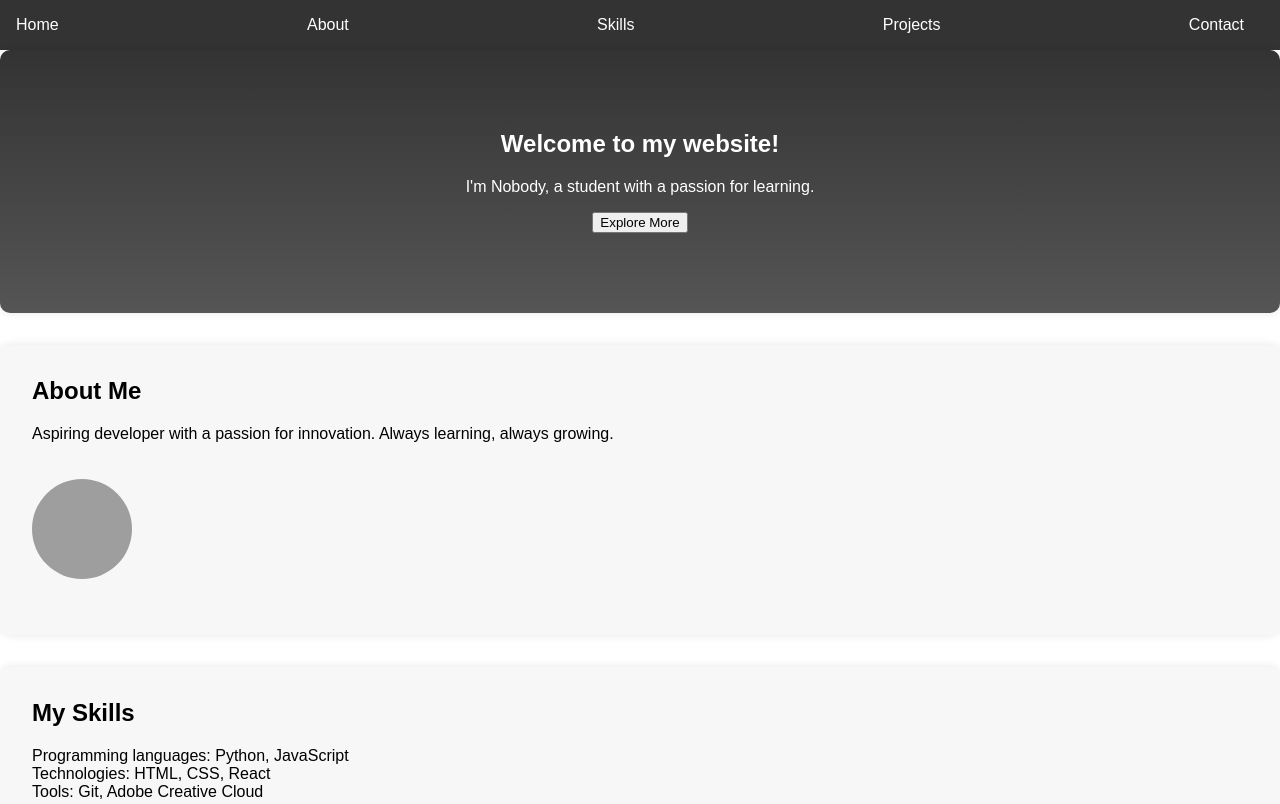
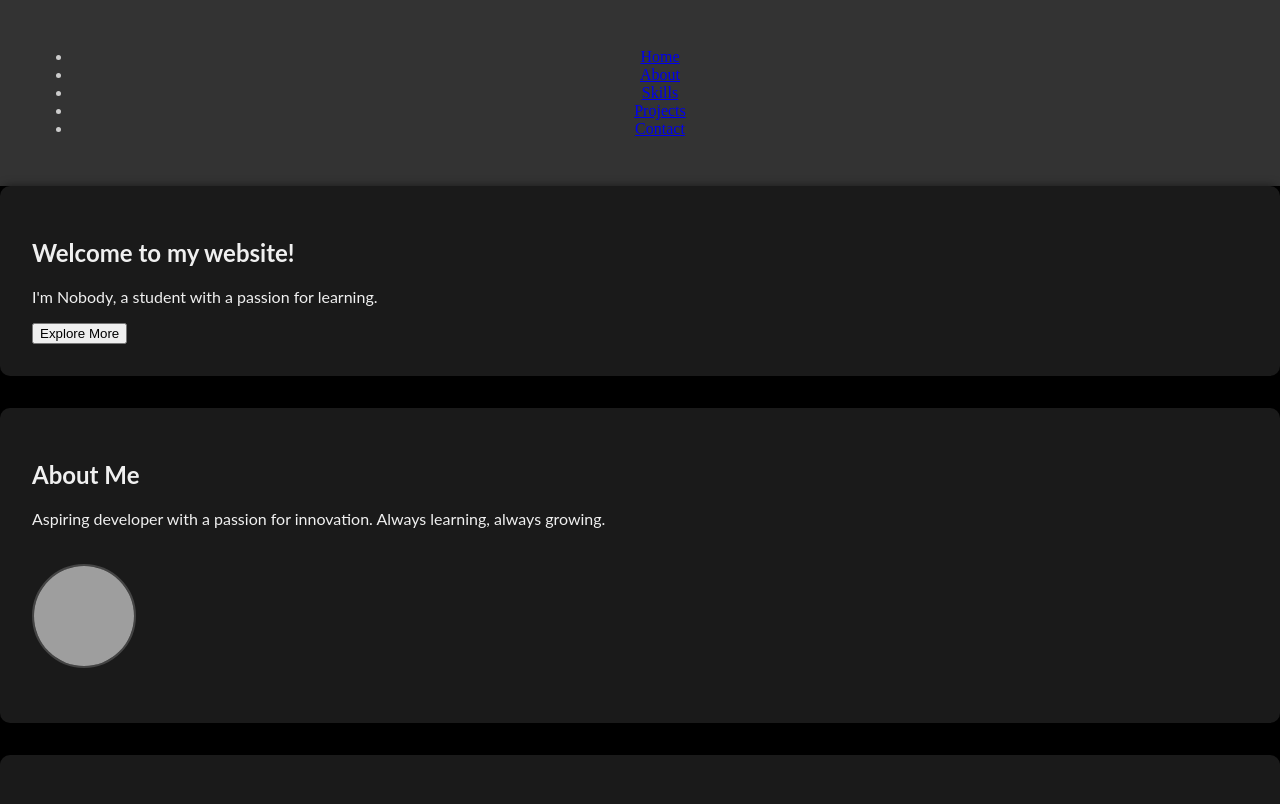
Before and after one commit to NOBODYBOTz/Testing-1, a plain HTML site: page index.html in a window 1280 px wide. Shown: the top 804 px of the page. Drawn offline with Linux system fonts and the light colour scheme; grey boxes are pictures that could not be loaded.

Commit message:
Update styles.css

```diff
--- a/styles.css
+++ b/styles.css
@@ -1,51 +1,35 @@
 
 body {
-    font-family: Arial, sans-serif;
+    font-family: 'Montserrat', Arial, sans-serif;
     margin: 0;
     padding: 0;
+    background-color: #000;
+    color: #fff;
 }
 
 header {
     background-color: #333;
-    color: #fff;
-    padding: 1rem;
+    color: #ccc;
+    padding: 2rem;
     text-align: center;
+    font-family: 'Merriweather', serif;
 }
 
-nav ul {
-    list-style: none;
-    margin: 0;
-    padding: 0;
-    display: flex;
-    justify-content: space-between;
-}
-
-nav li {
-    margin-right: 20px;
-}
-
-nav a {
-    color: #fff;
-    text-decoration: none;
+header h1 {
+    margin-top: 0;
+    font-size: 36px;
+    font-weight: 700;
+    color: #66d9ef;
 }
 
 section {
     padding: 2rem;
     margin-bottom: 2rem;
-    background-color: #f7f7f7;
+    background-color: #1a1a1a;
     border-radius: 10px;
-    box-shadow: 0 0 10px rgba(0, 0, 0, 0.1);
-}
-
-h1 {
-    margin-top: 0;
-}
-
-#home {
-    background-image: linear-gradient(to bottom, #333, #555);
-    color: #fff;
-    text-align: center;
-    padding: 5rem;
+    box-shadow: 0 0 10px rgba(0, 0, 0, 0.5);
+    font-family: 'Lato', sans-serif;
+    color: #f0f0f0;
 }
 
 #about img {
@@ -54,6 +38,7 @@ h1 {
     border-radius: 50%;
     object-fit: cover;
     margin: 20px auto;
+    border: 2px solid #444;
 }
 
 #skills ul {
@@ -63,12 +48,12 @@ h1 {
 }
 
 #projects .project-card {
-    background-color: #fff;
+    background-color: #2a2a2a;
     padding: 1rem;
-    border: 1px solid #ddd;
+    border: 1px solid #444;
     margin-bottom: 20px;
     border-radius: 10px;
-    box-shadow: 0 0 10px rgba(0, 0, 0, 0.1);
+    box-shadow: 0 0 10px rgba(0, 0, 0, 0.5);
 }
 
 #contact form {
@@ -81,12 +66,16 @@ h1 {
     width: 100%;
     padding: 10px;
     margin-bottom: 20px;
+    background-color: #2a2a2a;
+    color: #f0f0f0;
+    border: 1px solid #444;
 }
 
 footer {
     background-color: #333;
-    color: #fff;
+    color: #ccc;
     padding: 1rem;
     text-align: center;
     clear: both;
+    font-family: 'Montserrat', Arial, sans-serif;
 }
```
